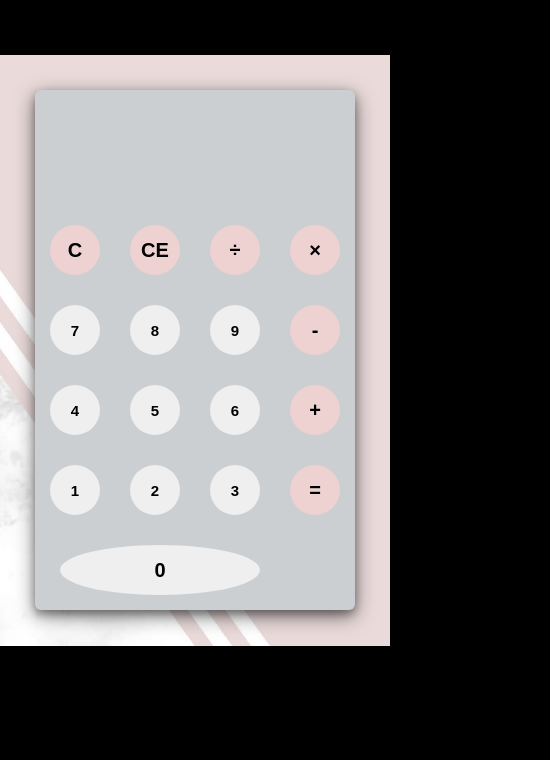
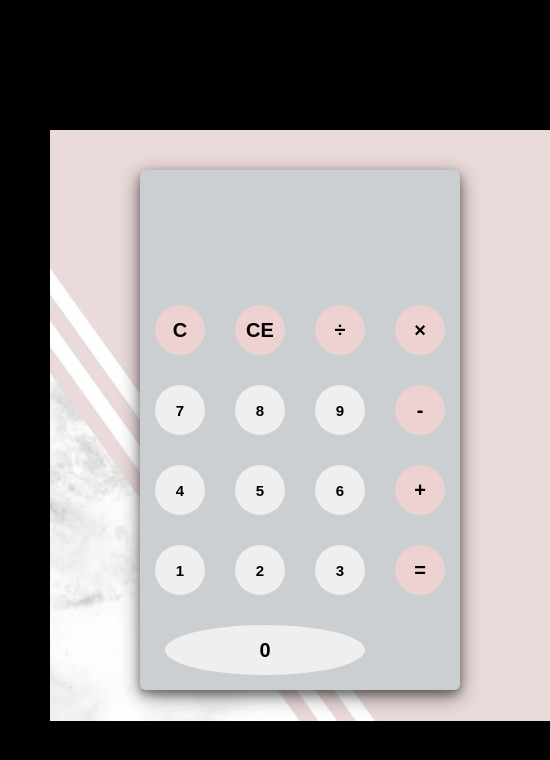
Before and after one commit to yas-m-g/calculator, a plain HTML site: page index.html in a window 390 px wide. Shown: the whole page, 550 px wide, since content can reach past the window. Drawn offline with Linux system fonts and the light colour scheme.

Commit message:
mobile version

```diff
--- a/style.css
+++ b/style.css
@@ -7,6 +7,10 @@
 body {
     font-family: 'Open Sans', sans-serif;
     background-color: black;
+    display: grid;
+    grid-template-rows: 25px 500px 25px;
+    grid-template-columns: 50px 1200px 50px;
+
 }
 
 #container{
@@ -18,7 +22,9 @@ body {
     background-position: center;
     margin: auto;
     margin-top: 35px;
-
+    grid-row: 2/3;
+    grid-column: 2/3;
+    width: 1000px;
 }
 
 #calculator {
@@ -159,3 +165,31 @@ button:nth-child(2){
 
 
 }
+
+@media (max-width: 425px) {
+    body {
+        display: grid;
+        grid-template-rows: 100px 650px 100px;
+        grid-template-columns: 50px 400px 50px;
+    }
+    #container{
+ width: 500px;
+        height: 600px;
+        background-image: url("background.jpg");
+        background-size: 1050px;
+        background-repeat: no-repeat;
+        background-position: center;
+        margin: auto;
+
+    }
+    #calculator {
+        width: 320px;
+        height: 520px;
+        background-color: #cbcfd1;
+        margin: 0 auto;
+        top: 45px;
+        position: relative;
+        border-radius: 6px;
+        box-shadow: 0 4px 8px 0 rgba(0, 0, 0, 0.3), 0 6px 20px 0 rgba(0, 0, 0, 0.5);
+    }
+}
```
